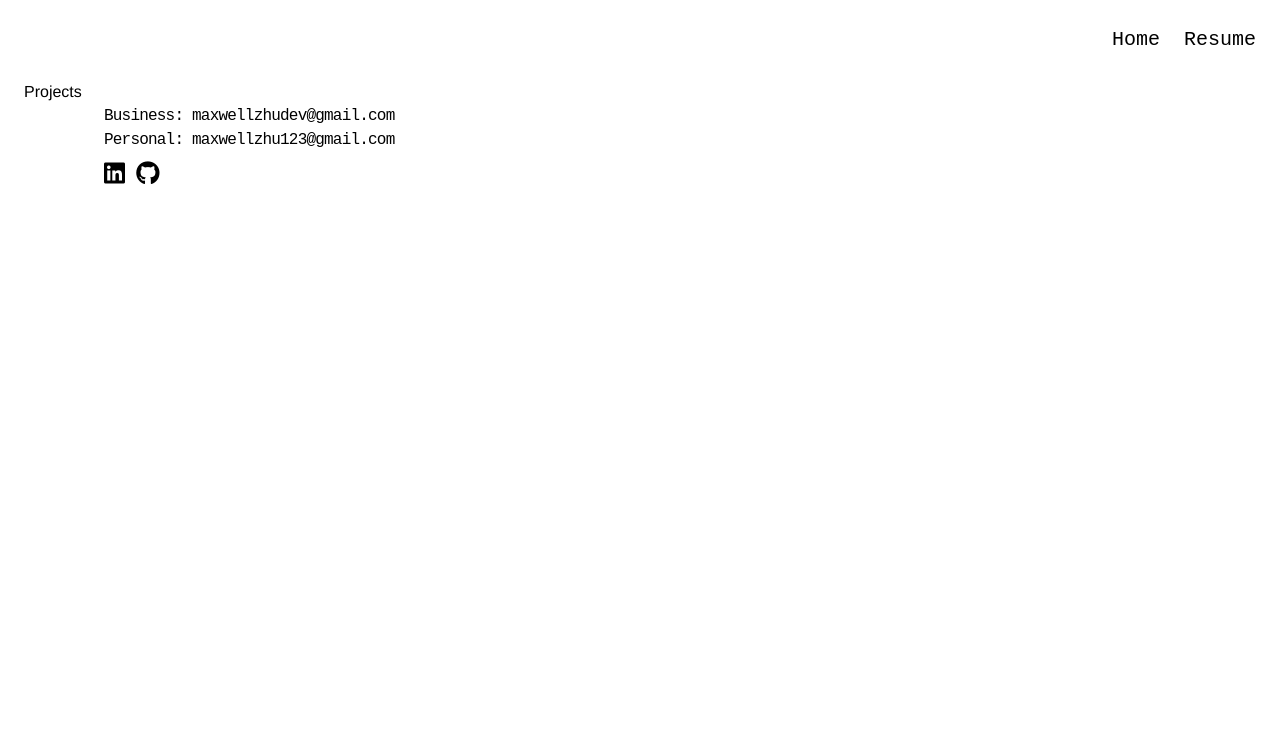
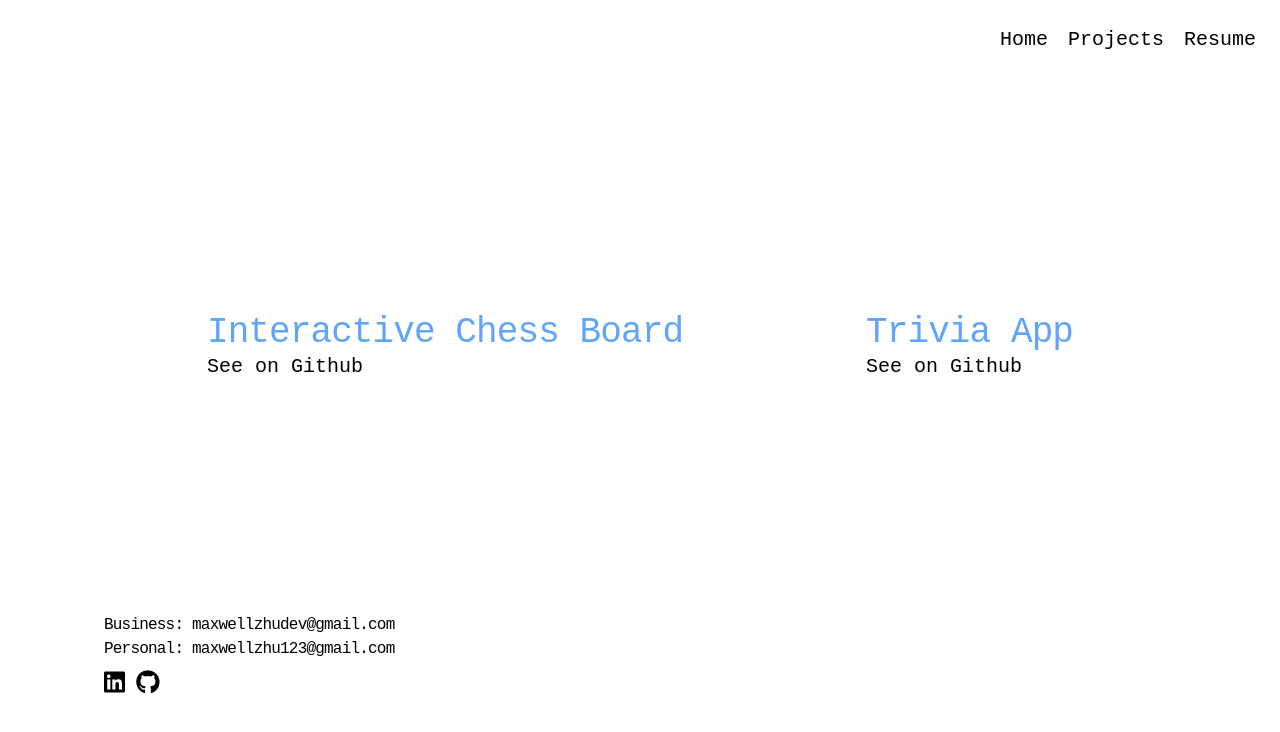
Before and after one commit to m00zy/personalwebsite, a React (Vite) app: page /projects in a window 1280 px wide. Shown: the top 732 px of the page. Built offline with nearby package versions, Linux system fonts and the light colour scheme.

Commit message:
add projects page

```diff
--- a/src/components/header.jsx
+++ b/src/components/header.jsx
@@ -4,9 +4,9 @@ import { Link } from "react-router-dom";
 function Header() {
     return (
         <div className='w-full h-20 flex items-center justify-end'>
-                    <nav className='w-36 flex justify-between font-mono text-xl'>
+                    <nav className='w-64 flex justify-between font-mono text-xl'>
                         <Link className='hover:underline' to={``}>Home</Link>
-
+                        <Link className='hover:underline' to={`projects`}>Projects</Link>
                         <a className='hover:underline' href={resume} target="_blank" rel="noreferrer">Resume</a>
                     </nav>
         </div>
--- /dev/null
+++ b/src/components/project.jsx
@@ -0,0 +1,8 @@
+export default function Project ({ name, url, githubRepo }) {
+    return (
+        <div className='flex flex-col font-mono'>
+            <a className='text-4xl tracking-tight text-blue-400 hover:font-bold hover:text-blue-300' href={url}>{name}</a>
+            <a className='text-xl hover:font-bold' href={githubRepo}>See on Github</a>
+        </div>
+    );
+}
--- a/src/routes/projects.jsx
+++ b/src/routes/projects.jsx
@@ -1,6 +1,24 @@
+import Project from '../components/project';
+
 function Projects() {
+
+    const chessProject = {
+        'name': 'Interactive Chess Board',
+        'url': 'https://chess.maxwellzhudev.com/',
+        'githubRepo': 'https://github.com/m00zy/ChessGame',
+    }
+
+    const triviaProject = {
+        'name': 'Trivia App',
+        'url': 'https://trivia.maxwellzhudev.com/',
+        'githubRepo': 'https://github.com/m00zy/TriviaApp',
+    }
+
     return (
-        <p>Projects</p>
+        <div className='h-2/3 flex flex-row justify-evenly items-center'>
+            <Project {...chessProject}/>
+            <Project {...triviaProject}/>
+        </div>
     );
 }
 
```
